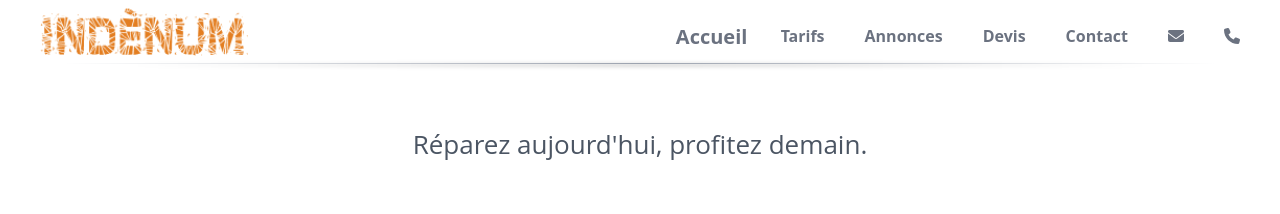
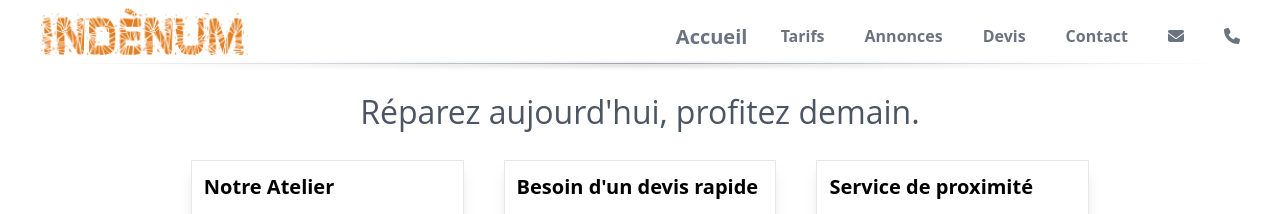
Before and after one commit to jo33200/indenum, a React (Vite) app: page / in a window 1280 px wide. Shown: the top 214 px of the page. Built offline with nearby package versions, Linux system fonts and the light colour scheme.

Commit message:
Adjust Carousel component height and increase slogan font size for better visibility

```diff
--- a/src/components/Carousel.jsx
+++ b/src/components/Carousel.jsx
@@ -38,7 +38,7 @@
   }, []);
 
   return (
-    <div className="relative flex h-40 w-full items-center justify-center">
+    <div className="relative flex h-24 w-full items-center justify-center">
       {/* Slogans */}
       {slogans.map((slogan, index) => (
         <p
@@ -47,7 +47,7 @@
             index === currentIndex ? "opacity-100" : "opacity-0"
           }`}
           style={{
-            fontSize: "26px",
+            fontSize: "32px",
             width: "100%",
             padding: "0 20px",
           }}
```
